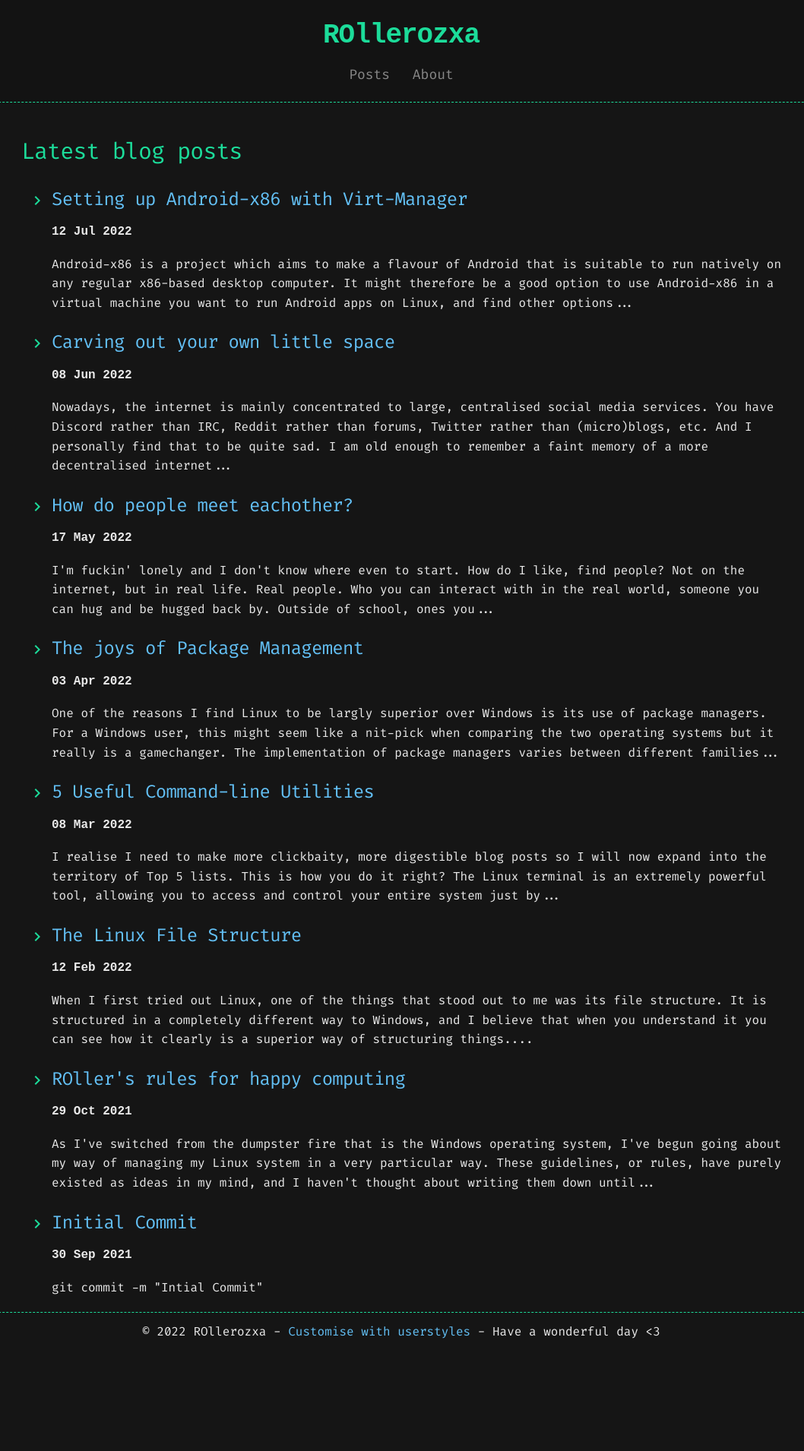
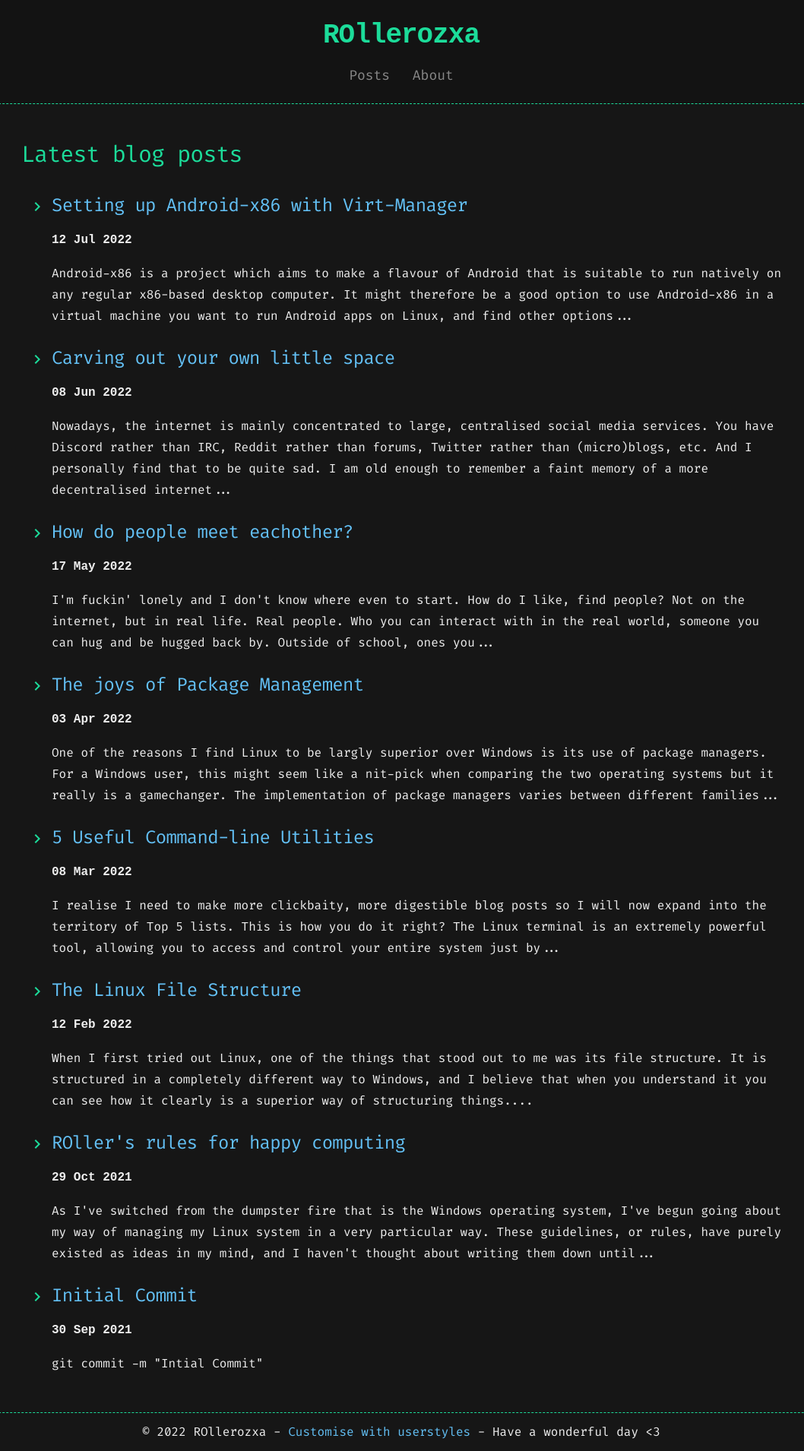
Before and after one commit to rollerozxa/voxelmanip.se, a Jekyll site: the page built from index.html, in a window 1280 px wide. Shown: the whole page at 76% size, without its empty margins (112-1170 px from the left). Built offline with Jekyll 4.4.1, drawn with Linux system fonts in a browser that asks for light colours; some web fonts are replaced; the list of posts is cut into pages by our own code; before the commit the page ends 1778 px from its top, so only the background shows below that.

Commit message:
Style fixes

```diff
--- a/_sass/base.scss
+++ b/_sass/base.scss
@@ -1,8 +1,8 @@
 @import "rouge-dracula";
 @import "fira-code";
 
-$body-background: #151515;
-$body-foreground: #eaeaea;
+$body-background: #161616;
+$body-foreground: #efefef;
 $header: #1cdc9a;
 $blockquote-color: #aaa;
 $blockquote-border: #666;
@@ -13,8 +13,11 @@ body {
 	background-color: $body-background;
 	color: $body-foreground;
 	font-size: 12pt;
-	line-height: 1.6;
 	font-family: "Fira Code", "Fira Mono", "Roboto Mono", "Terminal", monospace;
+}
+
+body, p, li {
+	line-height: 1.75;
 }
 
 /// General & 'Reset' Stuff \\\
@@ -34,16 +37,12 @@ h1, h2, h3, h4, h5, h6 {
 	margin: 20px 0 10px;
 }
 
-li {
-	line-height: 1.6;
-}
-
 .c { text-align: center; }
 
 /// Header \\\
 
 header {
-	background: rgba(0, 0, 0, 0.1);
+	background: rgba(0, 0, 0, 0.15);
 	border-bottom: 1px dashed $header;
 	padding: 20px;
 	margin: 0 0 40px 0;
@@ -198,6 +197,13 @@ a {
 }
 
 .pagination {
+	&:before {
+		font-size: 14pt;
+		vertical-align: middle;
+		content: "Pages:";
+		margin-right: 10px;
+	}
+
 	font-size: 20pt;
 
 	.page-item {
@@ -208,6 +214,7 @@ a {
 
 footer {
 	border-top: 1px dashed $header;
+	margin-top: 50px;
 }
 
 #wrapper {
```
